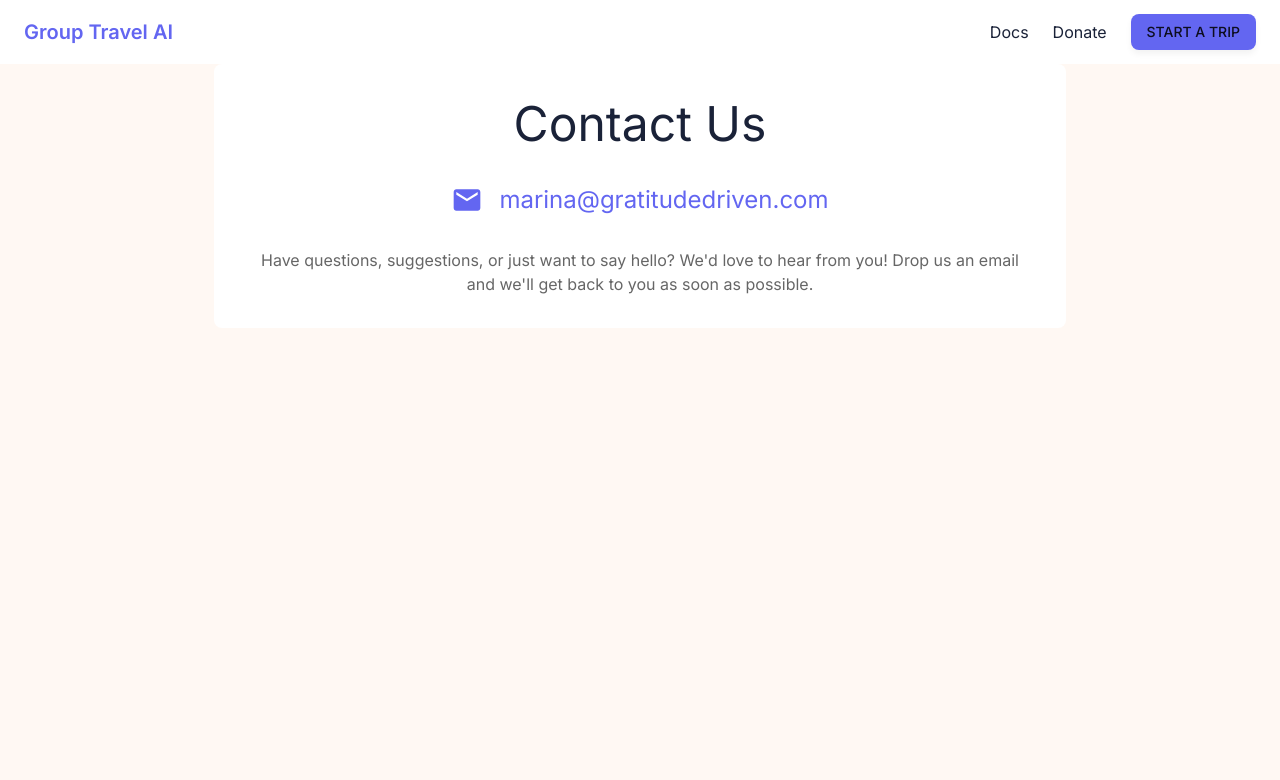
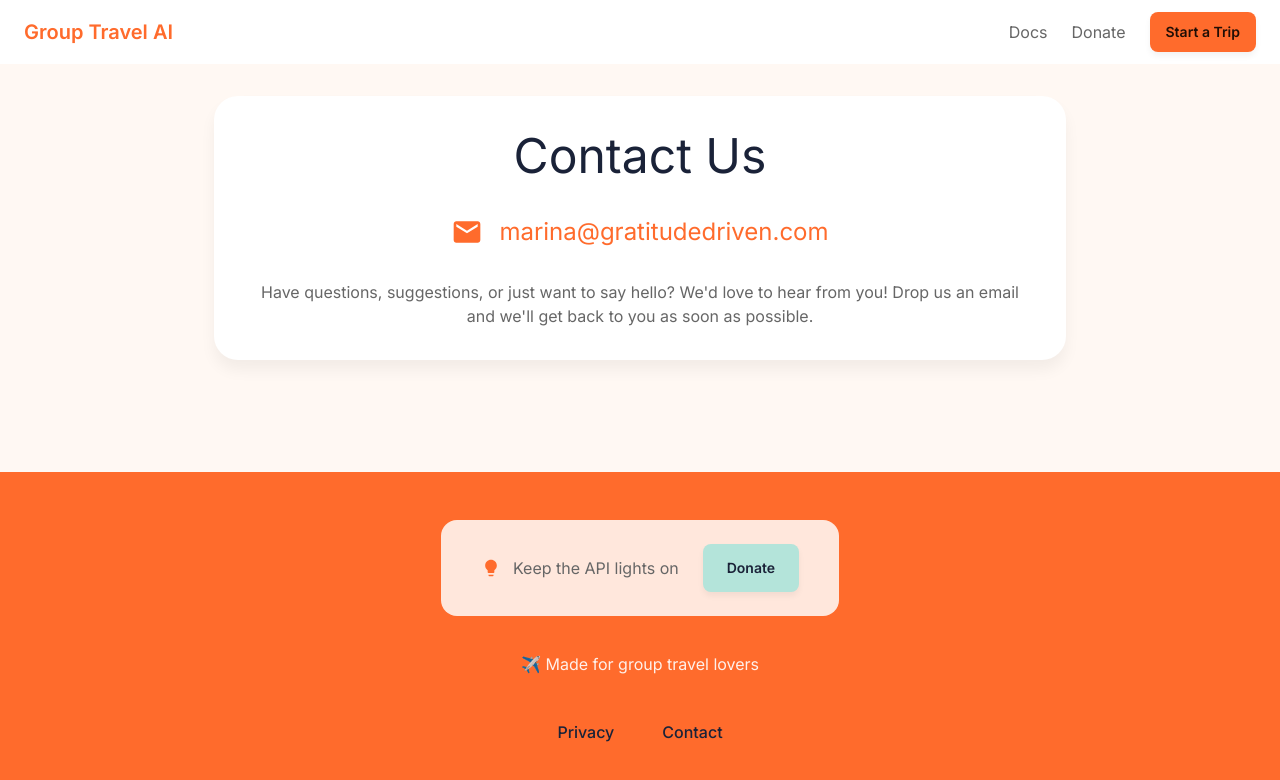
Before and after one commit to Ketema741/packvote-v2, a React (Create React App) app: page /contact in a window 1280 px wide. Shown: the top 780 px of the page. Built offline with nearby package versions, Linux system fonts and the light colour scheme.

Commit message:
Update styling on contact and privacy pages

```diff
--- a/src/pages/ContactPage.jsx
+++ b/src/pages/ContactPage.jsx
@@ -1,12 +1,59 @@
 import React from 'react';
-import { Container, Typography, Box, Paper, Link } from '@mui/material';
+import {
+  Container,
+  Typography,
+  Box,
+  Paper,
+  Link,
+  AppBar,
+  Toolbar,
+  Button
+} from '@mui/material';
+import { useNavigate } from 'react-router-dom';
 import EmailIcon from '@mui/icons-material/Email';
+import LightbulbIcon from '@mui/icons-material/Lightbulb';
+import '../styles/LandingPage.css';
 
 const ContactPage = () => {
+  const navigate = useNavigate();
+
   return (
-    <Container maxWidth="md">
-      <Box sx={{ py: 8 }}>
-        <Paper elevation={0} sx={{ p: 4, textAlign: 'center' }}>
+    <div className="landing-page">
+      {/* Navigation */}
+      <AppBar position="fixed" elevation={0} sx={{ bgcolor: 'background.paper' }}>
+        <Toolbar sx={{ justifyContent: 'space-between' }}>
+          <Typography
+            variant="h6"
+            component="div"
+            sx={{
+              color: 'primary.main',
+              fontWeight: 600,
+              cursor: 'pointer'
+            }}
+            onClick={() => navigate('/')}
+          >
+            Group Travel AI
+          </Typography>
+          <Box sx={{ display: 'flex', alignItems: 'center', gap: 3 }}>
+            <Link href="/docs" color="text.secondary" underline="none" sx={{ '&:hover': { color: 'text.primary' } }}>
+              Docs
+            </Link>
+            <Link href="/donate" color="text.secondary" underline="none" sx={{ '&:hover': { color: 'text.primary' } }}>
+              Donate
+            </Link>
+            <Button
+              variant="contained"
+              onClick={() => navigate('/create-trip')}
+              className="primary-button"
+            >
+              Start a Trip
+            </Button>
+          </Box>
+        </Toolbar>
+      </AppBar>
+
+      <Container maxWidth="md" sx={{ pt: 12, pb: 8 }}>
+        <Paper elevation={3} sx={{ p: 4, textAlign: 'center', borderRadius: 3 }}>
           <Typography variant="h3" component="h1" gutterBottom>
             Contact Us
           </Typography>
@@ -18,12 +65,12 @@ const ContactPage = () => {
             gap: 2,
             my: 4
           }}>
-            <EmailIcon sx={{ fontSize: 32, color: '#6366F1' }} />
+            <EmailIcon sx={{ fontSize: 32, color: 'primary.main' }} />
             <Link
               href="mailto:marina@gratitudedriven.com"
               variant="h5"
               underline="hover"
-              sx={{ color: '#6366F1' }}
+              sx={{ color: 'primary.main' }}
             >
               marina@gratitudedriven.com
             </Link>
@@ -34,8 +81,36 @@ const ContactPage = () => {
             We'd love to hear from you! Drop us an email and we'll get back to you as soon as possible.
           </Typography>
         </Paper>
-      </Box>
-    </Container>
+      </Container>
+
+      {/* Footer */}
+      <footer className="footer">
+        <Container maxWidth="lg">
+          <div className="footer-content">
+            <div className="footer-donate">
+              <div className="footer-donate-text">
+                <LightbulbIcon />
+                <Typography>Keep the API lights on</Typography>
+              </div>
+              <Button
+                variant="contained"
+                onClick={() => navigate('/donate')}
+                className="footer-donate-button"
+              >
+                Donate
+              </Button>
+            </div>
+            <Typography variant="body1" align="center" className="footer-tagline">
+              ✈️ Made for group travel lovers
+            </Typography>
+            <div className="footer-links">
+              <Link href="/privacy">Privacy</Link>
+              <Link href="/contact">Contact</Link>
+            </div>
+          </div>
+        </Container>
+      </footer>
+    </div>
   );
 };
 
--- a/src/pages/PrivacyPolicy.jsx
+++ b/src/pages/PrivacyPolicy.jsx
@@ -1,11 +1,58 @@
 import React from 'react';
-import { Container, Typography, Box, Paper } from '@mui/material';
+import {
+  Container,
+  Typography,
+  Box,
+  Paper,
+  AppBar,
+  Toolbar,
+  Button,
+  Link
+} from '@mui/material';
+import { useNavigate } from 'react-router-dom';
+import LightbulbIcon from '@mui/icons-material/Lightbulb';
+import '../styles/LandingPage.css';
 
 const PrivacyPolicy = () => {
+  const navigate = useNavigate();
+
   return (
-    <Container maxWidth="md">
-      <Box sx={{ py: 4 }}>
-        <Paper elevation={0} sx={{ p: 4 }}>
+    <div className="landing-page">
+      {/* Navigation */}
+      <AppBar position="fixed" elevation={0} sx={{ bgcolor: 'background.paper' }}>
+        <Toolbar sx={{ justifyContent: 'space-between' }}>
+          <Typography
+            variant="h6"
+            component="div"
+            sx={{
+              color: 'primary.main',
+              fontWeight: 600,
+              cursor: 'pointer'
+            }}
+            onClick={() => navigate('/')}
+          >
+            Group Travel AI
+          </Typography>
+          <Box sx={{ display: 'flex', alignItems: 'center', gap: 3 }}>
+            <Link href="/docs" color="text.secondary" underline="none" sx={{ '&:hover': { color: 'text.primary' } }}>
+              Docs
+            </Link>
+            <Link href="/donate" color="text.secondary" underline="none" sx={{ '&:hover': { color: 'text.primary' } }}>
+              Donate
+            </Link>
+            <Button
+              variant="contained"
+              onClick={() => navigate('/create-trip')}
+              className="primary-button"
+            >
+              Start a Trip
+            </Button>
+          </Box>
+        </Toolbar>
+      </AppBar>
+
+      <Container maxWidth="md" sx={{ pt: 12, pb: 8 }}>
+        <Paper elevation={3} sx={{ p: 4, borderRadius: 3 }}>
           <Typography variant="h3" component="h1" gutterBottom>
             Privacy Policy
           </Typography>
@@ -90,8 +137,36 @@ const PrivacyPolicy = () => {
             Last updated: {new Date().toLocaleDateString()}
           </Typography>
         </Paper>
-      </Box>
-    </Container>
+      </Container>
+
+      {/* Footer */}
+      <footer className="footer">
+        <Container maxWidth="lg">
+          <div className="footer-content">
+            <div className="footer-donate">
+              <div className="footer-donate-text">
+                <LightbulbIcon />
+                <Typography>Keep the API lights on</Typography>
+              </div>
+              <Button
+                variant="contained"
+                onClick={() => navigate('/donate')}
+                className="footer-donate-button"
+              >
+                Donate
+              </Button>
+            </div>
+            <Typography variant="body1" align="center" className="footer-tagline">
+              ✈️ Made for group travel lovers
+            </Typography>
+            <div className="footer-links">
+              <Link href="/privacy">Privacy</Link>
+              <Link href="/contact">Contact</Link>
+            </div>
+          </div>
+        </Container>
+      </footer>
+    </div>
   );
 };
 
```
